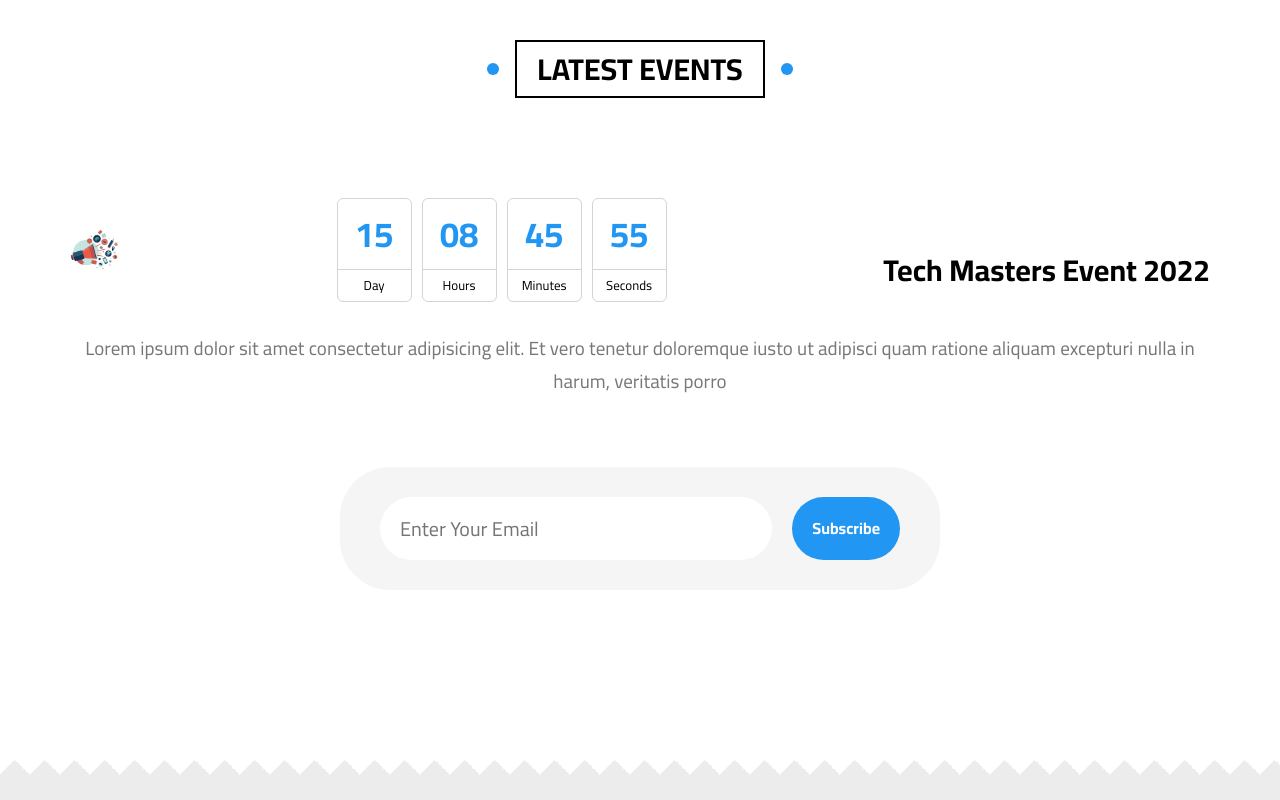
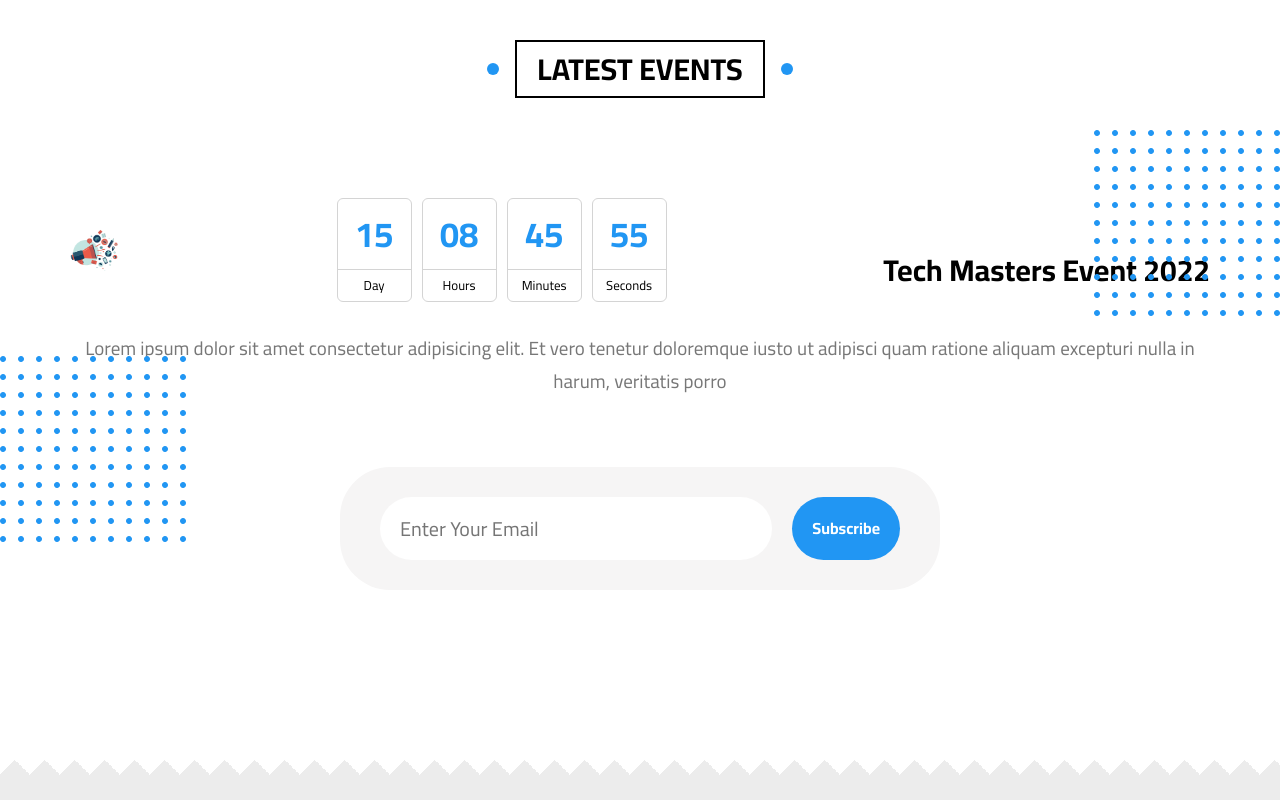
Before and after one commit to esmailelshazly/Elshazly, a plain HTML site: page index.html in a window 1280 px wide. Shown: the part 8900-9700 px from the top of the page. Drawn offline with Linux system fonts and the light colour scheme.

Commit message:
Update project3.css

```diff
--- a/CSS/project3.css
+++ b/CSS/project3.css
@@ -113,7 +113,7 @@ a {
   z-index: 1
 }
 .dots {
-  background-image: url(/Project3/images/dots.png);
+  background-image: url(../imgs/dots.png);
   background-repeat: no-repeat;
   width: 186px;
   height: 204px;
```
